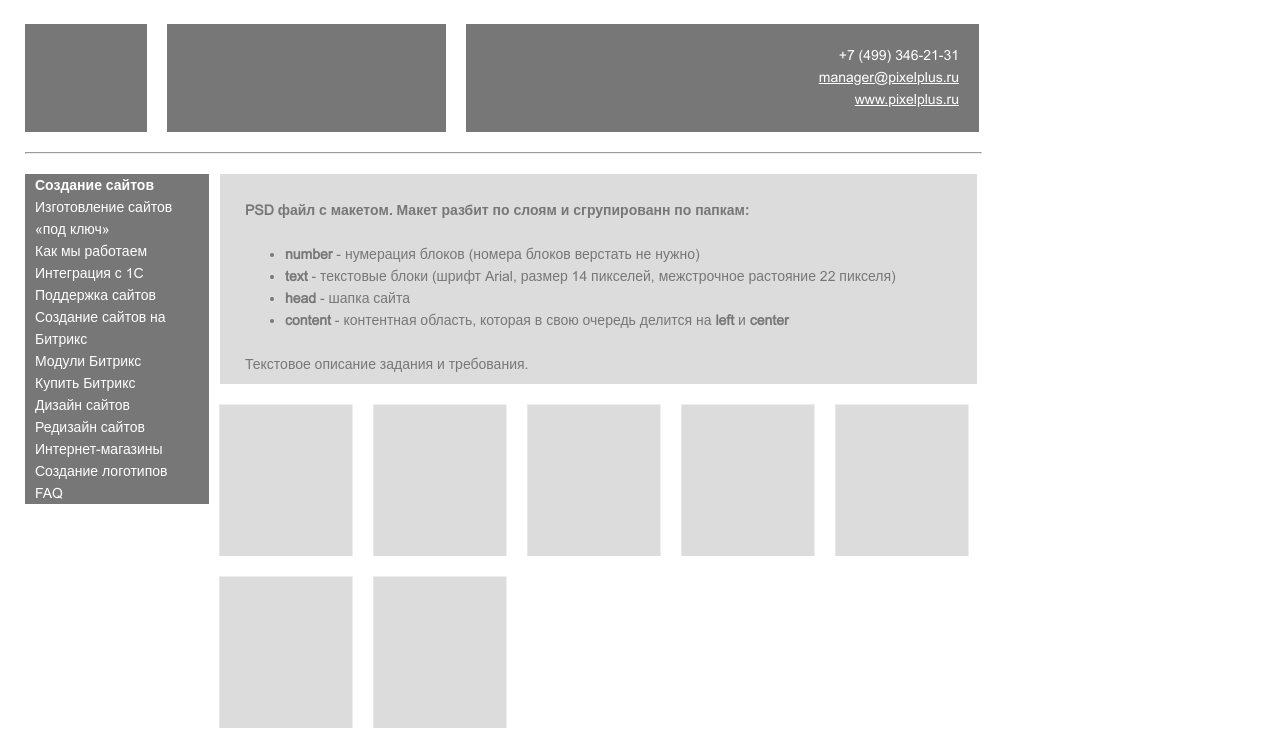
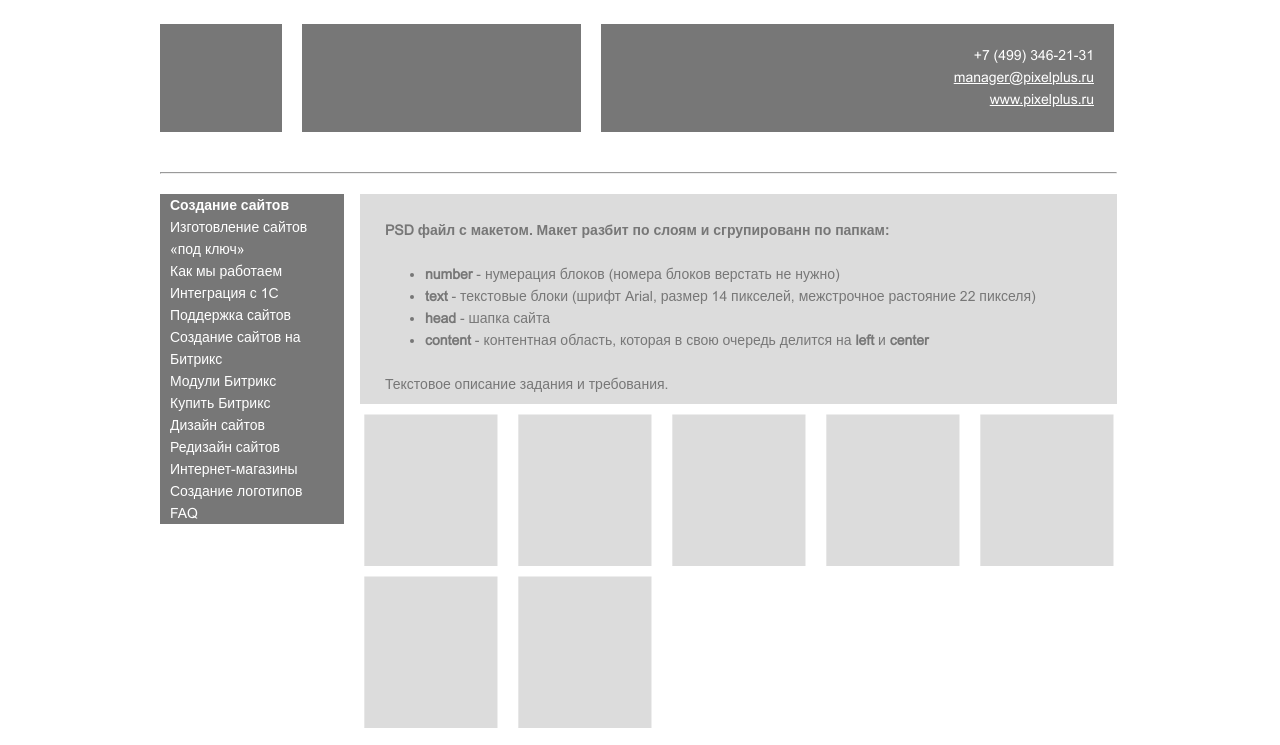
Before and after one commit to seysay/pixelplus.ru-test-v1, a plain HTML site: page index.html in a window 1280 px wide. Shown: the top 745 px of the page. Drawn offline with Linux system fonts and the light colour scheme.

Commit message:
centered block

```diff
--- a/css/content/content.css
+++ b/css/content/content.css
@@ -1,9 +1,8 @@
 .content{
-  margin-bottom: 250px;
+
 }
 .block-left-sidebar{
   background-color: #777777;
-  margin-left: 25px;
   width:184px;
   position:relative;
   float: left;
@@ -24,7 +23,7 @@
   width:757px;
   height: 210px;
   margin-top:20px;
-  margin-left: 220px;
+  margin-left: 200px;
   padding:5px;
   -webkit-box-sizing: border-box;
   -moz-box-sizing: border-box;
@@ -40,14 +39,13 @@
 }
 
 .flex-container-square{
-  margin:10px;
+  margin-left: 20px;
+  margin-top: 10px;
 
 }
 .flex-container {
   display: flex;
   flex-wrap: wrap;
-  width: 780px;
-  margin-top: 10px;
 }
 .flex-container-2{
   display: flex;
@@ -60,13 +58,11 @@
   background-color: #dcdcdc;
   margin:20px;
   margin-left: 10px;
-
 }
 .block-left-sidebar-down{
   background-color: #777777;
   width:184px;
   height:134px;
-  margin-left: 25px;
   float: left;
   margin-top: 85px;
 }
--- a/css/footer/footer.css
+++ b/css/footer/footer.css
@@ -2,7 +2,6 @@
   min-width: 1008px;
   position: absolute;
   left: 0;
-  bottom: -80px;
   width: 100%;
   height: 80px;
 }
@@ -11,7 +10,6 @@
   width: 297px;
   height: 180px;
   margin-top:20px;
-  margin-left: 25px;
   float: left;
   padding-top: 20px;
   -webkit-box-sizing: border-box;
--- a/css/header/header.css
+++ b/css/header/header.css
@@ -1,9 +1,16 @@
+.header{
+  max-width: 960px;
+  margin: 0 auto;
+  overflow: auto;
+}
 .wrapper{
   position: relative;
   min-height: 100%;
+  max-width: 960px;
+  margin: 0 auto;
 }
 .block-logo{
-  margin:24px 0 20px 25px;
+  margin:12px 0 20px 0;
   position:relative;
   float: left;
 }
@@ -35,6 +42,5 @@
 hr{
   position: relative;
   width: 955px;
-  margin-left:25px;
   color:#000000;
 }
--- a/css/style.css
+++ b/css/style.css
@@ -16,6 +16,5 @@ body{
   width: 100%;
   height: 100%;
   min-width: 1008px;
-  max-height:1024px;
   margin: 0 auto;
 }
--- a/index.html
+++ b/index.html
@@ -6,9 +6,10 @@
   <link rel="stylesheet" type="text/css" href="css/style.css">
 </head>
 <body>
+<div class="wrapper">
   <!--Header page-->
-<header>
-  <div class="wrapper">
+  <header class="header">
+    <div class="block-logo">
       <img  class="block-logo" src="img/logo.png" alt="logo" title="logo" width="122" height="108">
       </div>
       <div class="block-logo-center"></div>
@@ -112,5 +113,6 @@
       <img class="block-footer-right-img" src="img/Slice_1.png" alt="Slice" title="Slice" width="308" height="80">
     </div>
   </footer>
+</div>
 </body>
 </html>
```
Lines whose indentation alone changed are shown as unchanged.
